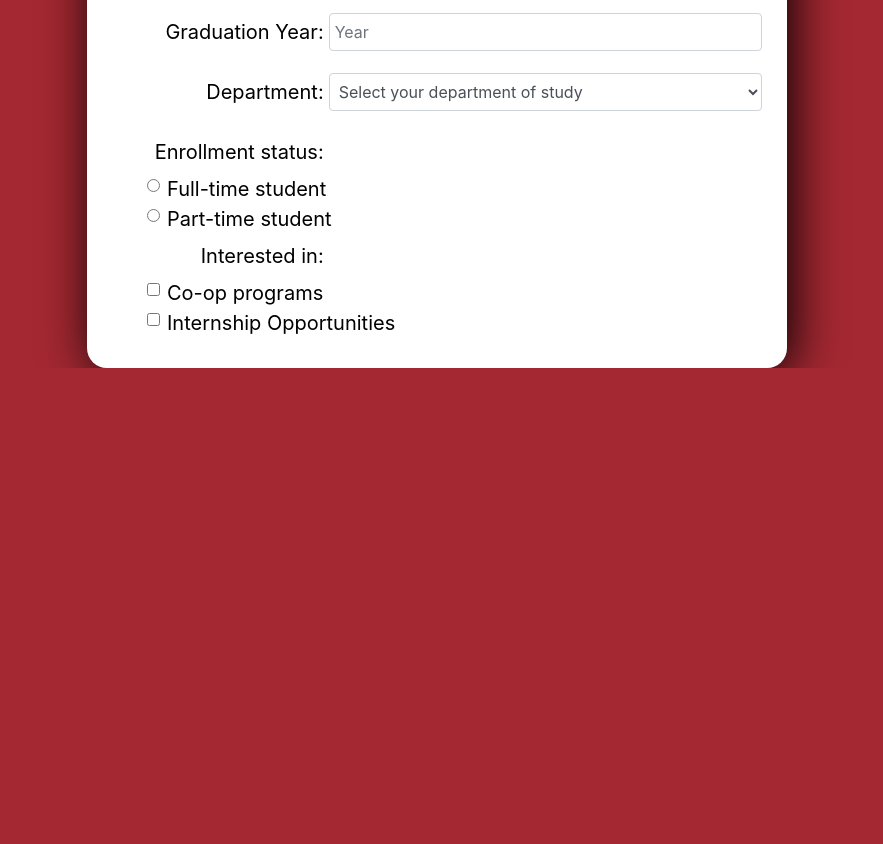
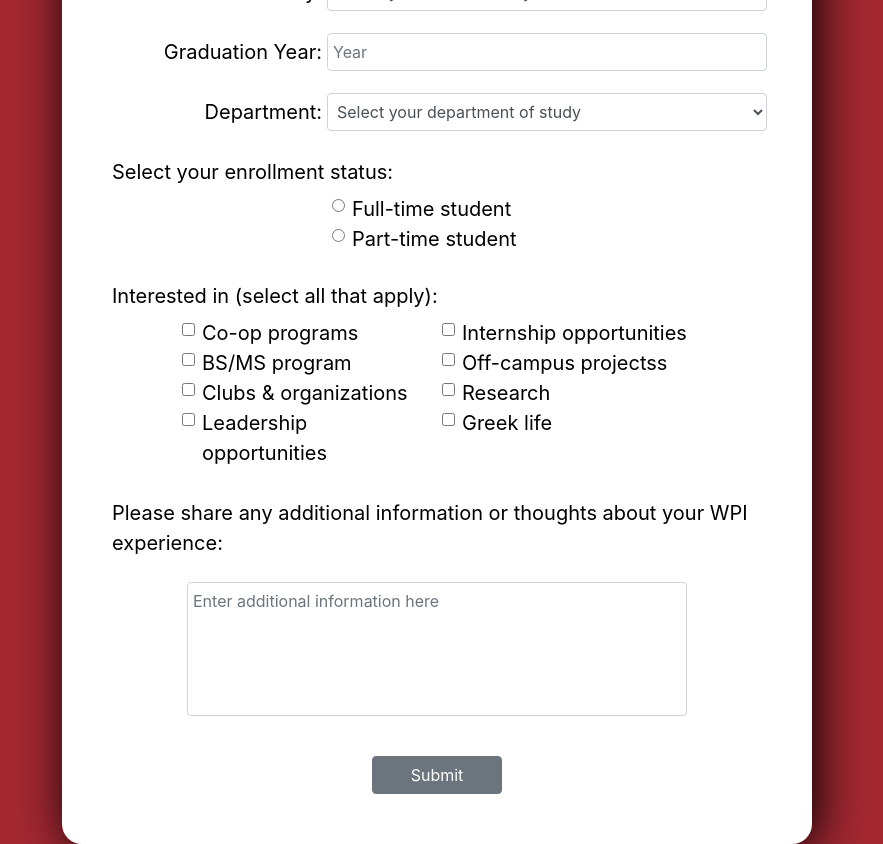
Before and after one commit to h-morgan/WPI-survey, a plain HTML site: page index.html in a window 1280 px wide. Shown: the part 440-1284 px from the top of the page, without its empty margins (203-1086 px from the left). Before the commit the page ends 808 px from the top, so only its background shows below. Drawn offline with nearby package versions, Linux system fonts and the light colour scheme.

Commit message:
add final survey inputs and submit button

```diff
--- a/index.html
+++ b/index.html
@@ -317,31 +317,85 @@
             </div>
 
             <!-- Enrollment status -->
+
             <div class="form-row">
-                <label class="col col-form-label col-sm-4 text-right">Enrollment status: </label>
+                <label class="col col-form-label">Select your enrollment status: </label>
             </div>
-                <div class="form-check">
+            <div class="enroll-container">
+                <div class="form-check radio">
                     <input class="form-check-input" type="radio" name="status" id="full-time">
                     <label class="form-check-label" for="full-time">Full-time student</label>
                 </div>
-                <div class="form-check">
+                <div class="form-check radio">
                         <input class="form-check-input" type="radio" name="status" id="part-time">
                         <label class="form-check-label" for="part-time">Part-time student</label>
                 </div>
+            </div>
 
             <!-- Interested in learning more -->
-                <div class="form-row">
-                        <label class="col col-form-label col-sm-4 text-right">Interested in: </label>
-                    </div>
-                        <div class="form-check">
+                <div class="form-row learn-more">
+                        <label class="col col-form-label col-sm-8">Interested in (select all that apply): </label>
+                </div>
+
+                <div class="learn-container">
+                     <div class="row">
+                        <div class="form-check col">
                             <input class="form-check-input" type="checkbox" value="1" id="co-op">
                             <label class="form-check-label" for="co-op">Co-op programs</label>
                         </div>
-                        <div class="form-check">
+                        <div class="form-check col">
                                 <input class="form-check-input" type="checkbox" value="2" id="Internship">
-                                <label class="form-check-label" for="Internship">Internship Opportunities</label>
+                                <label class="form-check-label" for="Internship">Internship opportunities</label>
+                        </div>
+                     </div>
+
+                     <div class="row">
+                        <div class="form-check col">
+                                <input class="form-check-input" type="checkbox" value="3" id="BSMS">
+                                <label class="form-check-label" for="BSMS">BS/MS program</label>
+                        </div>
+                        <div class="form-check col">
+                                <input class="form-check-input" type="checkbox" value="4" id="projects">
+                                <label class="form-check-label" for="projects">Off-campus projectss</label>
+                        </div>
+                     </div>
+
+                     <div class="row">
+                        <div class="form-check col">
+                                <input class="form-check-input" type="checkbox" value="5" id="clubs">
+                                <label class="form-check-label" for="clubs">Clubs & organizations</label>
+                        </div>
+                        <div class="form-check col">
+                                <input class="form-check-input" type="checkbox" value="6" id="research">
+                                <label class="form-check-label" for="research">Research</label>
+                        </div>
+                     </div>
+
+                     <div class="row">
+                        <div class="form-check col">
+                                <input class="form-check-input" type="checkbox" value="7" id="leadership">
+                                <label class="form-check-label" for="leadership">Leadership opportunities</label>
+                        </div>
+                        <div class="form-check col">
+                                <input class="form-check-input" type="checkbox" value="8" id="greek">
+                                <label class="form-check-label" for="greek">Greek life</label>
                         </div>
 
+                     </div>
+                </div>
+
+                <!-- Share any additional thoughts -->
+                <div class="form-group form-row">
+                        <label class="col" for="extra">Please share any additional information or thoughts about your WPI experience: </label>
+                </div>
+                <div class="form-row text-input">
+                    <textarea class="col form-control" id="extra" placeholder="Enter additional information here" maxlength="500" rows="5"></textarea>
+                </div>
+
+                <!-- Submit -->
+                <div class="submit-container">
+                    <button id="submit" type="submit" class="btn btn-secondary">Submit</button>
+                </div>
 
         </form>
 
--- a/style.css
+++ b/style.css
@@ -26,9 +26,9 @@ img {
 
 .form-area {
     margin: auto;
-    max-width: 700px;
+    max-width: 750px;
     background-color: white;
-    padding: 30px;
+    padding: 50px;
     color: black;
     border-radius: 20px;
     font-size: 20px;
@@ -39,7 +39,41 @@ img {
     align-items: center;
 }
 
-.form-check {
-    text-align: left;
-    padding-left: 50px;
+
+.enroll-container {
+    max-width: 400px;
+    margin: auto;
+    padding-bottom: 20px;
 }
+
+.radio {
+    padding-left: 115px;
+
+}
+
+.learn-container {
+    max-width: 500px;
+    margin: auto;
+    padding-left: 10px;
+    padding-bottom: 30px;
+}
+
+textarea {
+    resize: none;
+}
+
+.text-input {
+    max-width: 500px;
+    margin: auto;
+}
+
+.submit-container {
+    max-width: 130px;
+    margin: auto;
+    padding-top: 40px;
+
+}
+
+#submit {
+    width: 100%;
+}
```
